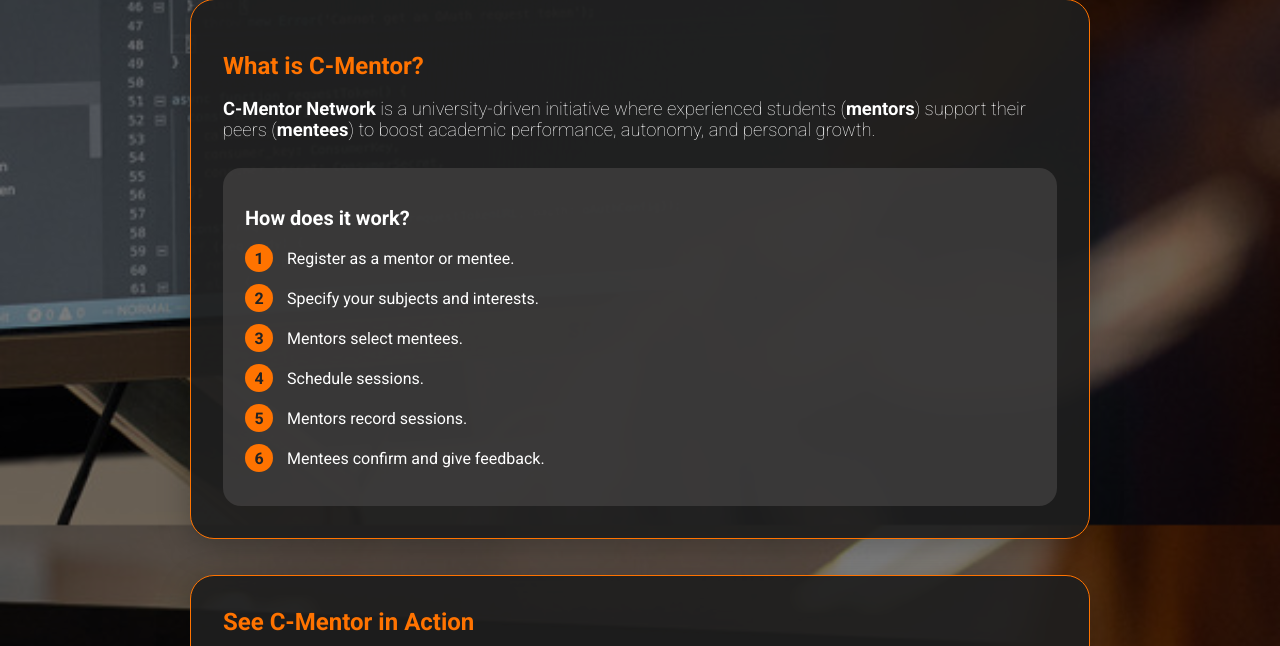
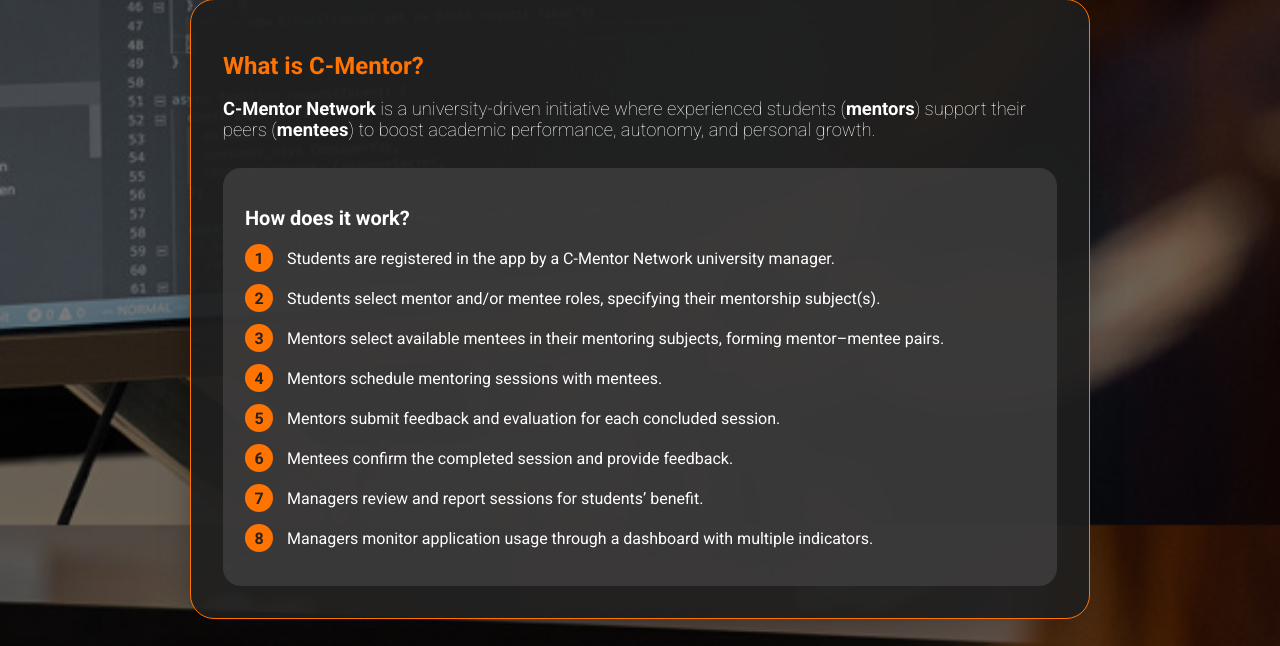
Before and after one commit to pw-2425-alunos/c-mentor, a Django app: page / in a window 1280 px wide. Shown: the part 755-1401 px from the top of the page. Run offline with Django 4.2, Linux system fonts and the light colour scheme; data comes from the database, SQL or seed files in the repository; some libraries are stand-ins or nearby versions.

Commit message:
info text improved

```diff
--- a/mentoria/templates/mentoria/info.html
+++ b/mentoria/templates/mentoria/info.html
@@ -281,12 +281,14 @@ body {
         <div class="how-it-works-block">
             <h2 style="font-size:1.25em; color:#fff; margin-bottom:0.7em;">How does it work?</h2>
             <ol class="how-it-works-list">
-                <li><span class="step-number">1</span> Register as a mentor or mentee.</li>
-                <li><span class="step-number">2</span> Specify your subjects and interests.</li>
-                <li><span class="step-number">3</span> Mentors select mentees.</li>
-                <li><span class="step-number">4</span> Schedule sessions.</li>
-                <li><span class="step-number">5</span> Mentors record sessions.</li>
-                <li><span class="step-number">6</span> Mentees confirm and give feedback.</li>
+                <li><span class="step-number">1</span> Students are registered in the app by a C-Mentor Network university manager.</li>
+                <li><span class="step-number">2</span> Students select mentor and/or mentee roles, specifying their mentorship subject(s).</li>
+                <li><span class="step-number">3</span> Mentors select available mentees in their mentoring subjects, forming mentor–mentee pairs.</li>
+                <li><span class="step-number">4</span> Mentors schedule mentoring sessions with mentees.</li>
+                <li><span class="step-number">5</span> Mentors submit feedback and evaluation for each concluded session.</li>
+                <li><span class="step-number">6</span> Mentees confirm the completed session and provide feedback.</li>
+                <li><span class="step-number">7</span> Managers review and report sessions for students’ benefit.</li>
+                <li><span class="step-number">8</span> Managers monitor application usage through a dashboard with multiple indicators.</li>
         </ol>
         </div>
     </div>
@@ -297,8 +299,7 @@ body {
             Quick platform demonstration
         </p>
 
-        <video autoplay muted playsinline preload="metadata"
-               poster="/static/app/mentoria.png">
+        <video autoplay muted playsinline preload="metadata" poster="/static/app/mentoria.png">
             <source src="/media/app/c-mentor-demo.mp4" type="video/mp4">
             Your browser does not support the video tag.
         </video>
```
Lines whose indentation alone changed are shown as unchanged.
